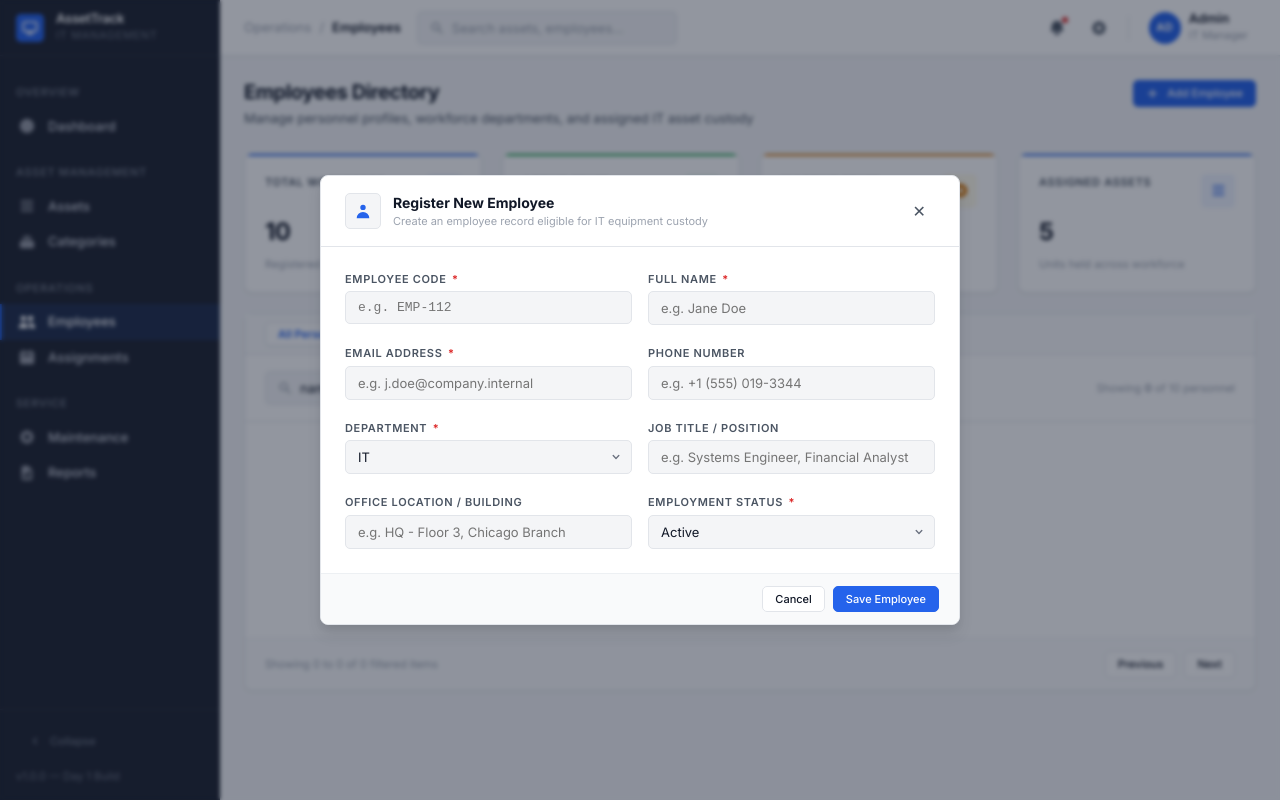
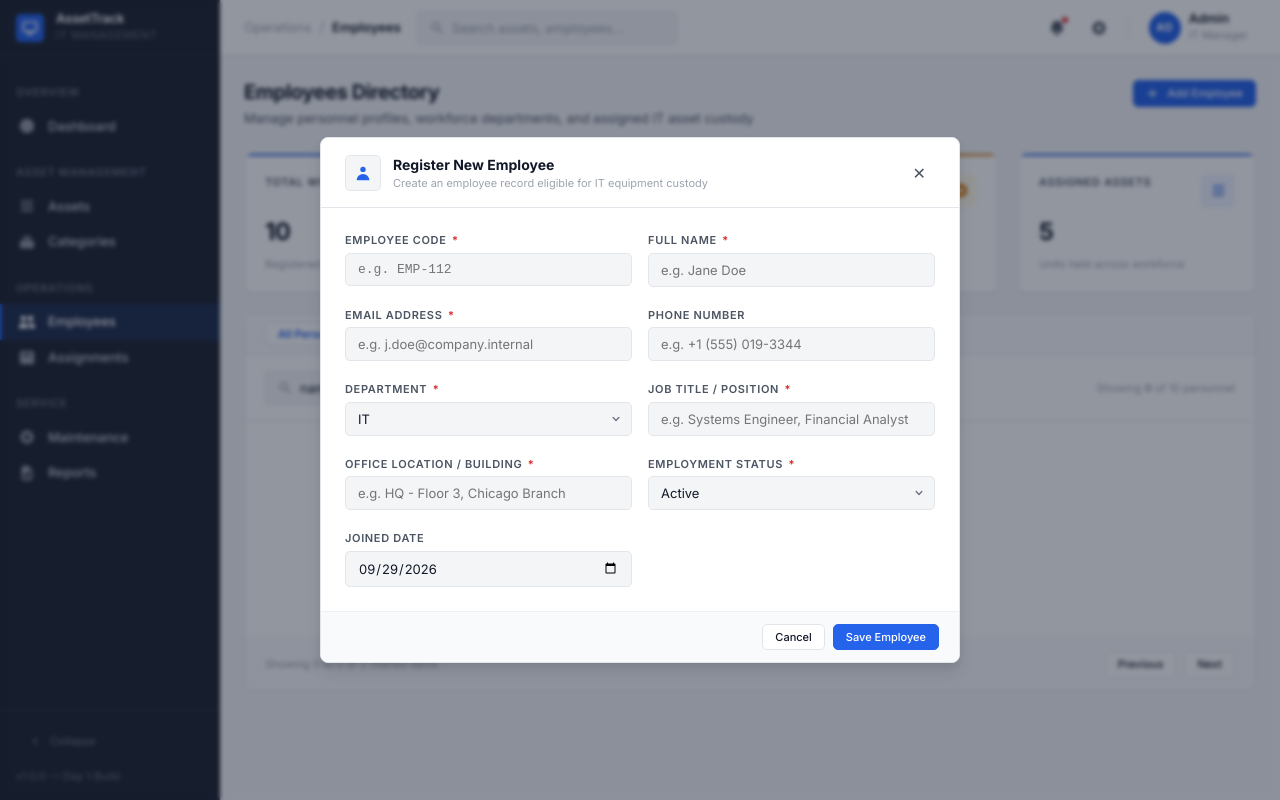
Before and after one commit to rstaamaji/IT-Asset-Inventory-Management-System, a React (Vite) app: page /employees in a window 1280 px wide. Both pictures are taken after typing "name@example.com" into the empty fields and a click on the button "Add Employee". Built offline with nearby package versions, Linux system fonts and the light colour scheme.

Commit message:
formmodel

```diff
--- a/src/components/EmployeeFormModal.jsx
+++ b/src/components/EmployeeFormModal.jsx
@@ -2,6 +2,8 @@ import { useState } from 'react';
 import { EMPLOYEE_DEPARTMENTS, EMPLOYEE_STATUSES } from '../data/mockEmployees';
 
 function getInitialEmployeeState(initialData) {
+  const today = new Date().toISOString().split('T')[0];
+
   if (initialData) {
     return {
       employeeCode: initialData.employeeCode || '',
@@ -12,6 +14,7 @@ function getInitialEmployeeState(initialData) {
       location: initialData.location || '',
       phone: initialData.phone || '',
       status: initialData.status || 'Active',
+      joinedDate: initialData.joinedDate || initialData.createdAt || today,
     };
   }
 
@@ -24,6 +27,7 @@ function getInitialEmployeeState(initialData) {
     location: '',
     phone: '',
     status: 'Active',
+    joinedDate: today,
   };
 }
 
@@ -46,10 +50,14 @@ function EmployeeFormContent({ initialData, existingEmployees = [], onSave, onCl
     const trimmedCode = formData.employeeCode.trim();
     const trimmedName = formData.name.trim();
     const trimmedEmail = formData.email.trim();
+    const trimmedPos = formData.position.trim();
+    const trimmedLoc = formData.location.trim();
 
     // 1. Name required
     if (!trimmedName) {
       newErrors.name = 'Employee name is required';
+    } else if (trimmedName.length < 2) {
+      newErrors.name = 'Employee name must be at least 2 characters';
     }
 
     // 2. Employee code required & unique
@@ -58,7 +66,7 @@ function EmployeeFormContent({ initialData, existingEmployees = [], onSave, onCl
     } else {
       const isDuplicateCode = existingEmployees.some((emp) => {
         if (isEdit && emp.id === initialData.id) return false;
-        return emp.employeeCode.trim().toLowerCase() === trimmedCode.toLowerCase();
+        return (emp.employeeCode || '').trim().toLowerCase() === trimmedCode.toLowerCase();
       });
 
       if (isDuplicateCode) {
@@ -66,14 +74,33 @@ function EmployeeFormContent({ initialData, existingEmployees = [], onSave, onCl
       }
     }
 
-    // 3. Email must be valid
+    // 3. Email required, valid format & unique
     if (!trimmedEmail) {
       newErrors.email = 'Email address is required';
     } else {
       const emailRegex = /^[^\s@]+@[^\s@]+\.[^\s@]+$/;
       if (!emailRegex.test(trimmedEmail)) {
         newErrors.email = 'Please enter a valid email address (e.g. user@company.internal)';
+      } else {
+        const isDuplicateEmail = existingEmployees.some((emp) => {
+          if (isEdit && emp.id === initialData.id) return false;
+          return (emp.email || '').trim().toLowerCase() === trimmedEmail.toLowerCase();
+        });
+
+        if (isDuplicateEmail) {
+          newErrors.email = `Email address "${trimmedEmail}" is already registered to another employee.`;
+        }
       }
+    }
+
+    // 4. Position required
+    if (!trimmedPos) {
+      newErrors.position = 'Job title / position is required';
+    }
+
+    // 5. Location required
+    if (!trimmedLoc) {
+      newErrors.location = 'Office location is required';
     }
 
     setErrors(newErrors);
@@ -93,10 +120,12 @@ function EmployeeFormContent({ initialData, existingEmployees = [], onSave, onCl
       name: formData.name.trim(),
       email: formData.email.trim().toLowerCase(),
       department: formData.department,
-      position: formData.position.trim() || 'Staff',
-      location: formData.location.trim() || 'HQ',
+      position: formData.position.trim(),
+      location: formData.location.trim(),
       phone: formData.phone.trim() || '—',
       status: formData.status,
+      joinedDate: formData.joinedDate || new Date().toISOString().split('T')[0],
+      createdAt: initialData?.createdAt || formData.joinedDate || new Date().toISOString().split('T')[0],
     };
 
     onSave(payload);
@@ -241,7 +270,7 @@ function EmployeeFormContent({ initialData, existingEmployees = [], onSave, onCl
 
             <div className="form-group">
               <label className="form-label" htmlFor="empPosition">
-                Job Title / Position
+                Job Title / Position <span className="form-required">*</span>
               </label>
               <input
                 id="empPosition"
@@ -250,8 +279,9 @@ function EmployeeFormContent({ initialData, existingEmployees = [], onSave, onCl
                 placeholder="e.g. Systems Engineer, Financial Analyst"
                 value={formData.position}
                 onChange={handleChange}
-                className="form-input"
+                className={`form-input ${errors.position ? 'has-error' : ''}`}
               />
+              {errors.position && <span className="form-error">{errors.position}</span>}
             </div>
           </div>
 
@@ -259,7 +289,7 @@ function EmployeeFormContent({ initialData, existingEmployees = [], onSave, onCl
           <div className="form-grid-2">
             <div className="form-group">
               <label className="form-label" htmlFor="empLocation">
-                Office Location / Building
+                Office Location / Building <span className="form-required">*</span>
               </label>
               <input
                 id="empLocation"
@@ -268,8 +298,9 @@ function EmployeeFormContent({ initialData, existingEmployees = [], onSave, onCl
                 placeholder="e.g. HQ - Floor 3, Chicago Branch"
                 value={formData.location}
                 onChange={handleChange}
-                className="form-input"
+                className={`form-input ${errors.location ? 'has-error' : ''}`}
               />
+              {errors.location && <span className="form-error">{errors.location}</span>}
             </div>
 
             <div className="form-group">
@@ -290,6 +321,23 @@ function EmployeeFormContent({ initialData, existingEmployees = [], onSave, onCl
                   </option>
                 ))}
               </select>
+            </div>
+          </div>
+
+          {/* Row 5: Joined Date */}
+          <div className="form-grid-2">
+            <div className="form-group">
+              <label className="form-label" htmlFor="empJoinedDate">
+                Joined Date
+              </label>
+              <input
+                id="empJoinedDate"
+                name="joinedDate"
+                type="date"
+                value={formData.joinedDate}
+                onChange={handleChange}
+                className="form-input"
+              />
             </div>
           </div>
         </div>
```
